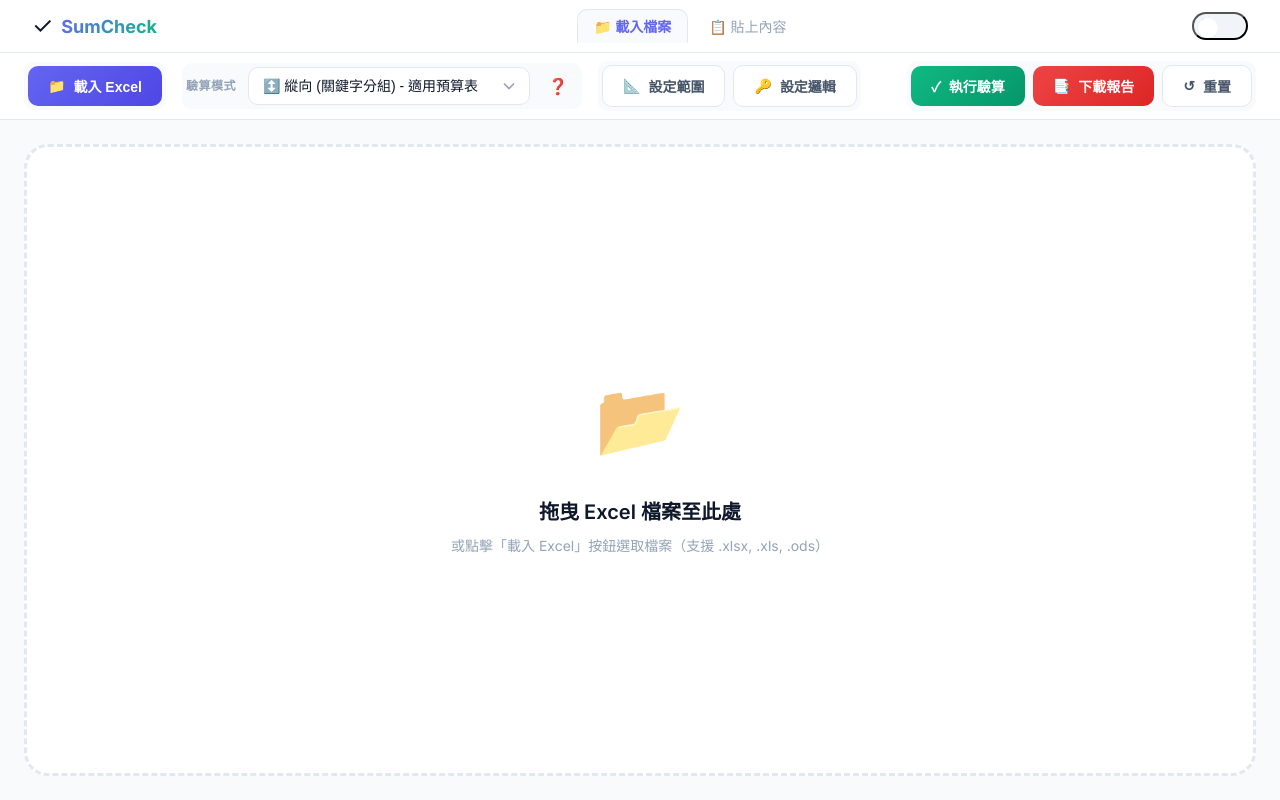
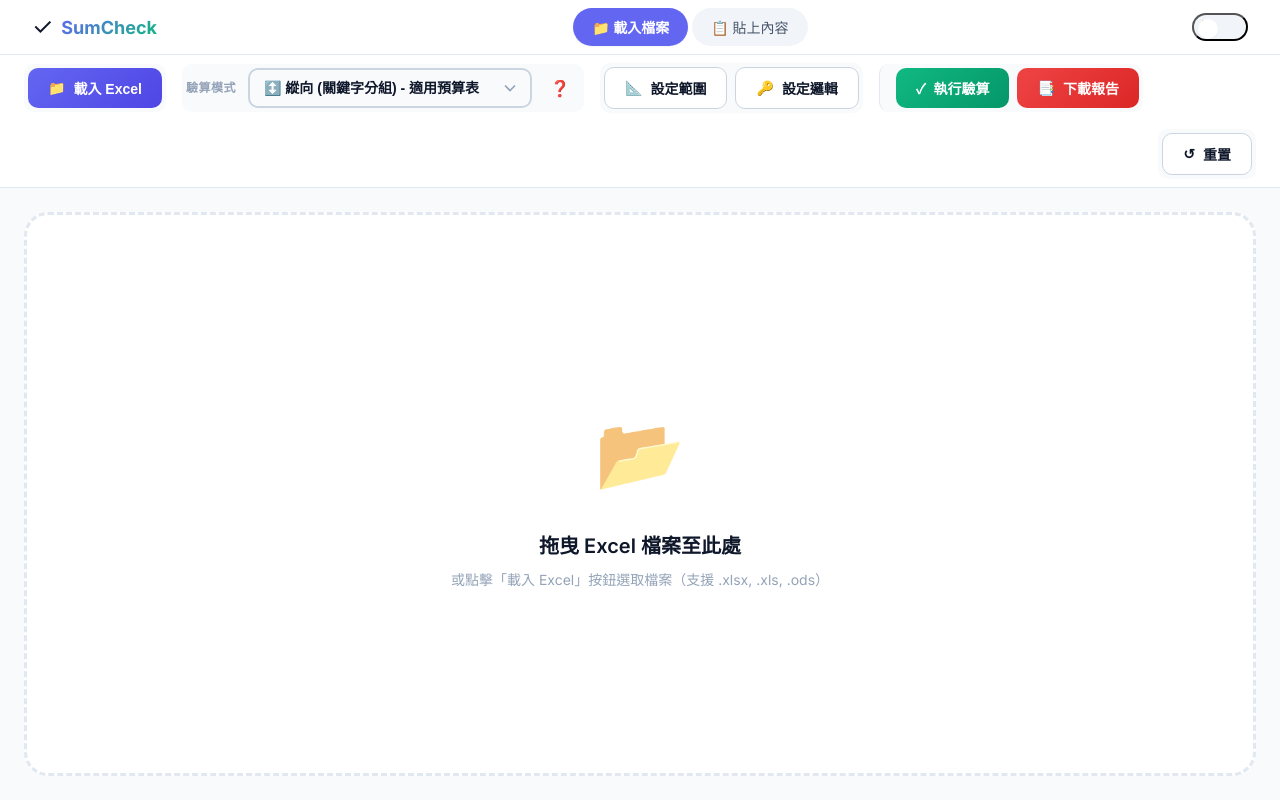
Before and after one commit to cormort/excel-validator, a plain HTML site: page index.html in a window 1280 px wide. Drawn offline with Linux system fonts and the light colour scheme.

Commit message:
style: 優化工具列佈局與元件對比度
- 執行驗算/下載報告緊鄰設定按鈕，取消 margin-left:auto 造成的大段空白
- 重置獨立成 toolbar-reset 群組推到最右側，遠離執行按鈕避免誤觸
- Tab 改為藥丸式，選中為主色實心底加白字
- 下拉選單邊框加粗、文字加粗、淺灰底，與按鈕明確區隔
- 外框按鈕字色與邊框加深

Co-Authored-By: Claude Fable 5 <noreply@anthropic.com>

```diff
--- a/css/components.css
+++ b/css/components.css
@@ -48,8 +48,8 @@
 
 .btn-outline {
     background: var(--bg-primary);
-    border: 1.5px solid var(--border);
-    color: var(--text-secondary);
+    border: 1.5px solid var(--border-hover);
+    color: var(--text-primary);
 }
 
 .btn-outline:hover {
@@ -140,10 +140,11 @@
 .select {
     padding: 10px 14px;
     padding-right: 36px;
-    border: 1.5px solid var(--border);
+    border: 2px solid var(--border-hover);
     border-radius: var(--radius-md);
     font-size: 14px;
-    background: var(--bg-primary);
+    font-weight: 600;
+    background: var(--bg-secondary);
     color: var(--text-primary);
     cursor: pointer;
     appearance: none;
--- a/css/main.css
+++ b/css/main.css
@@ -93,13 +93,13 @@ a:hover {
 }
 
 .tab-btn {
-  padding: 6px 16px;
+  padding: 8px 18px;
   font-size: 14px;
   font-weight: 500;
-  color: var(--text-muted);
-  background: transparent;
+  color: var(--text-secondary);
+  background: var(--bg-tertiary);
   border: 1px solid transparent;
-  border-radius: var(--radius-md) var(--radius-md) 0 0;
+  border-radius: 20px;
   cursor: pointer;
   transition: all var(--transition-fast);
   white-space: nowrap;
@@ -108,14 +108,14 @@ a:hover {
 
 .tab-btn:hover {
   color: var(--text-primary);
-  background: var(--bg-secondary);
+  background: var(--border);
 }
 
 .tab-btn.active {
-  color: var(--primary);
-  background: var(--bg-secondary);
-  border-color: var(--border) var(--border) var(--bg-secondary);
+  color: #fff;
+  background: var(--primary);
   font-weight: 600;
+  box-shadow: var(--shadow-sm);
 }
 
 /* === Tab Pages === */
@@ -224,6 +224,11 @@ a:hover {
 }
 
 .toolbar-actions {
+  padding-left: var(--spacing-md);
+  border-left: 1px solid var(--border);
+}
+
+.toolbar-reset {
   margin-left: auto;
 }
 
@@ -622,7 +627,9 @@ a:hover {
   .toolbar-actions {
     width: 100%;
     margin-top: var(--spacing-sm);
-    justify-content: flex-end;
+    justify-content: flex-start;
+    padding-left: 0;
+    border-left: none;
   }
 }
 
--- a/index.html
+++ b/index.html
@@ -117,6 +117,10 @@
           <button id="btnDownload" class="btn btn-danger" title="下載錯誤報告">
             <span>📑</span> 下載報告
           </button>
+        </div>
+
+        <!-- 最右側：重置（破壞性操作，遠離執行按鈕） -->
+        <div class="toolbar-group toolbar-reset">
           <button id="btnReset" class="btn btn-outline" title="重置所有設定">
             <span>↺</span> 重置
           </button>
@@ -413,6 +417,10 @@
             <button id="p-btnDownload" class="btn btn-danger" title="下載錯誤報告">
               <span>📑</span> 下載報告
             </button>
+          </div>
+
+          <!-- 最右側：重置（破壞性操作，遠離執行按鈕） -->
+          <div class="toolbar-group toolbar-reset">
             <button id="p-btnReset" class="btn btn-outline" title="重置所有設定">
               <span>↺</span> 重置
             </button>
```
